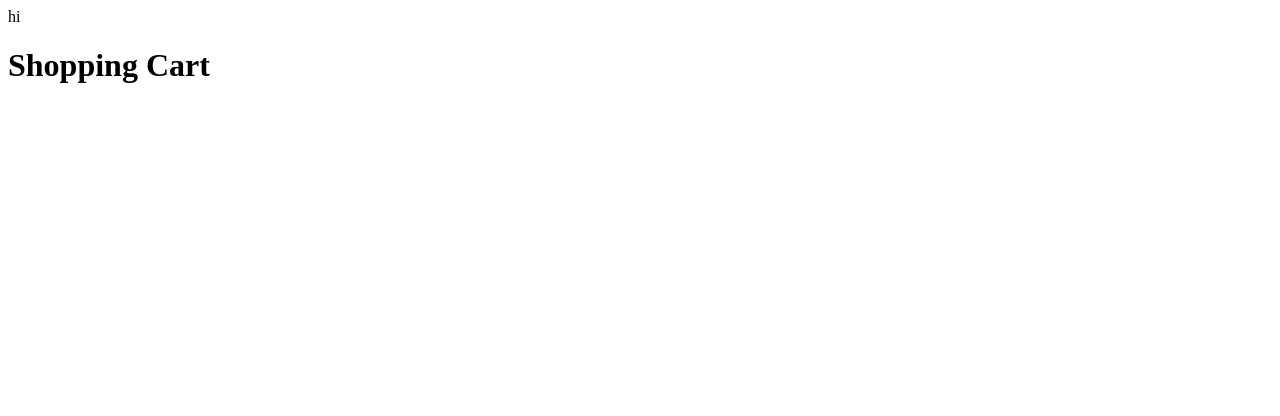
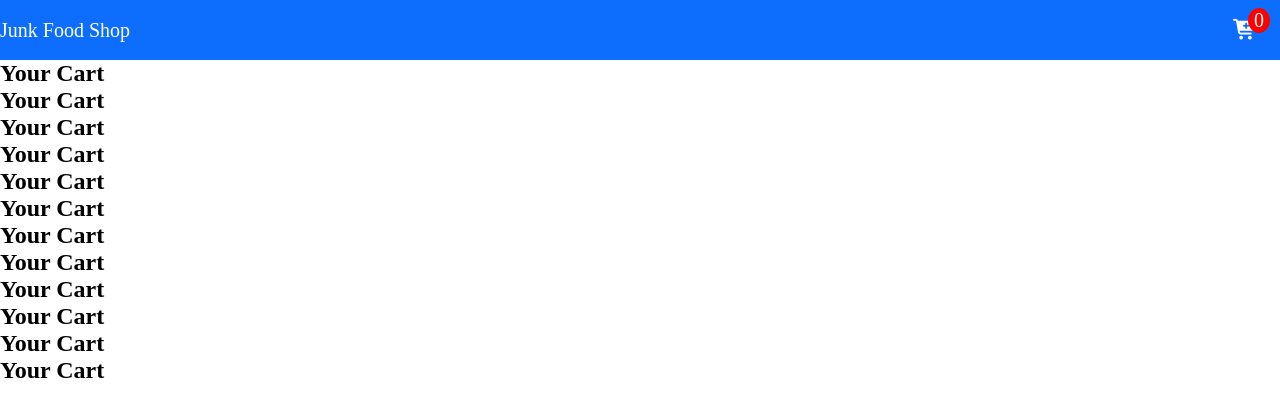
Before and after one commit to itsluckysharma01/Shopping_Cart-react-js, a React (Create React App) app: page / in a window 1280 px wide. Shown: the top 416 px of the page. Built offline with nearby package versions, Linux system fonts and the light colour scheme.

Commit message:
add mavbar

```diff
--- a/package.json
+++ b/package.json
@@ -3,6 +3,7 @@
   "version": "0.1.0",
   "private": true,
   "dependencies": {
+    "@fortawesome/fontawesome-free": "^7.0.1",
     "@testing-library/dom": "^10.4.1",
     "@testing-library/jest-dom": "^6.8.0",
     "@testing-library/react": "^16.3.0",
--- a/src/App.js
+++ b/src/App.js
@@ -1,11 +1,12 @@
 import React from 'react';
 import Navbar from './components/Navbar'
+import Shop from './components/Shop'
 
 function App() {
   return (
     <div>
       <Navbar />
-      <h1>Shopping Cart</h1>
+      <Shop />
     </div>
   );
 }
--- /dev/null
+++ b/src/components/Card.jsx
@@ -0,0 +1,11 @@
+import React from 'react'
+
+const Card = () => {
+  return (
+    <div>
+      <h2>Your Cart</h2>
+    </div>
+  )
+}
+
+export default Card
--- a/src/components/Navbar.jsx
+++ b/src/components/Navbar.jsx
@@ -1,11 +1,25 @@
 import React from 'react'
+import '@fortawesome/fontawesome-free/css/all.min.css';
+import '../styles/navbar.css';
 
 const Navbar = () => {
   return (
-    <div>
-      hi
-    </div>
+      <nav>
+       <div className='nav-box'>
+        <span>
+           Junk Food Shop
+        </span>
+        <div className='cart'>
+          <span>
+            <i className="fa-solid fa-cart-plus"></i>
+          </span>
+          <span className='cart-count'>0</span>
+        </div>
+
+       </div>
+      </nav>
   )
 }
 
+
 export default Navbar
--- /dev/null
+++ b/src/components/Shop.jsx
@@ -0,0 +1,16 @@
+import React from 'react'
+import list from '../list'
+import Card from './Card'
+
+const Shop = () => {
+  return (
+    <section>
+        {list.map((item) => {
+            return <Card key={item.id} item={item} />
+
+        })}
+    </section>
+  )
+}
+
+export default Shop
--- /dev/null
+++ b/src/styles/navbar.css
@@ -0,0 +1,31 @@
+*{
+    margin: 0;
+    padding: 0;
+}
+.nav-box{
+    width: 100%;
+    height: 60px;
+    background-color: #0d6efd;
+    display: flex;
+    justify-content: space-between;
+    align-items: center;
+    color: white;
+    font-size: 20px;
+    position: sticky;
+    top: 0;
+    z-index: 100;
+}
+.cart{
+    display: flex;
+    align-items: center;
+    position: relative;
+
+}
+.cart-count{
+    background-color: red;
+    border-radius: 50%;
+    padding: 1px 6px;
+    position: relative;
+    left: -10px;
+    top: -10px;
+}
```
Also changed, not shown: 1 other file (tests, documents, lock files or other folders).
